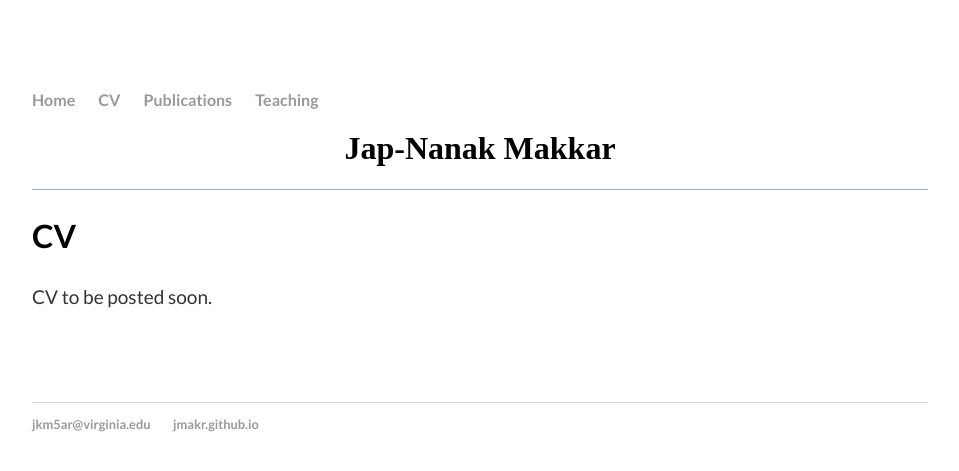
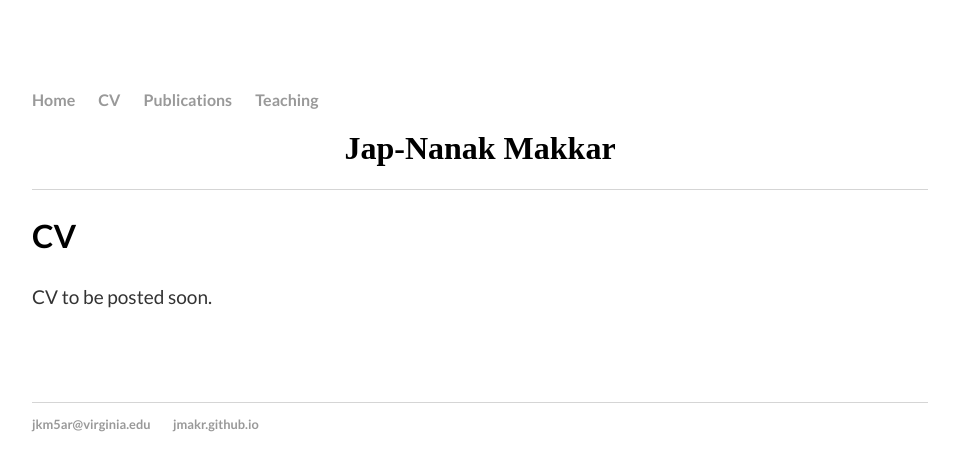
Before and after one commit to jmakr/jmakr.github.io, a Jekyll site: the page built from cv/index.html, in a window 1280 px wide. Shown: the top 471 px of the page, without its empty margins (160-1119 px from the left). Built offline with Jekyll 4.4.1, drawn with Linux system fonts in a browser that asks for light colours.

Commit message:
Update main.css

```diff
--- a/css/main.css
+++ b/css/main.css
@@ -1,7 +1,7 @@
 header {
   display: block;
   text-align: center;
-  border-bottom: thin solid #98AFC7;
+  border-bottom: thin solid #d5d5d5;
   margin-bottom: 0;
   margin-top: 0;
 
```
